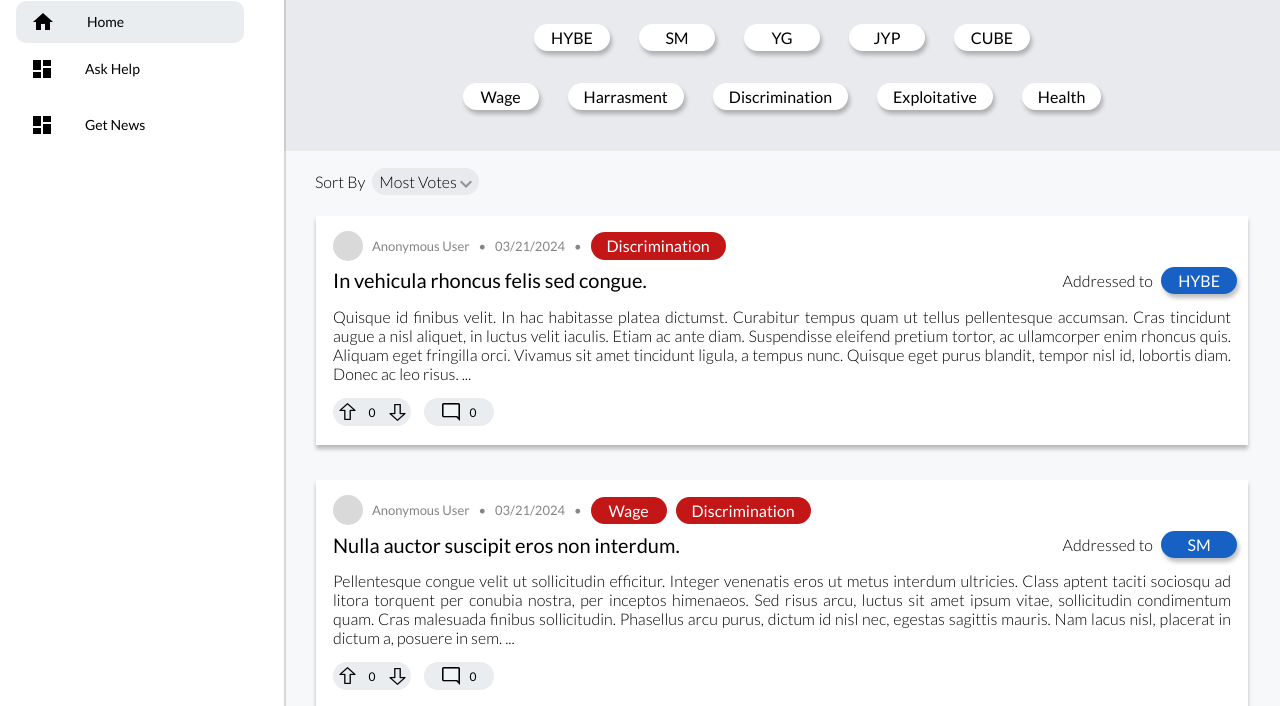
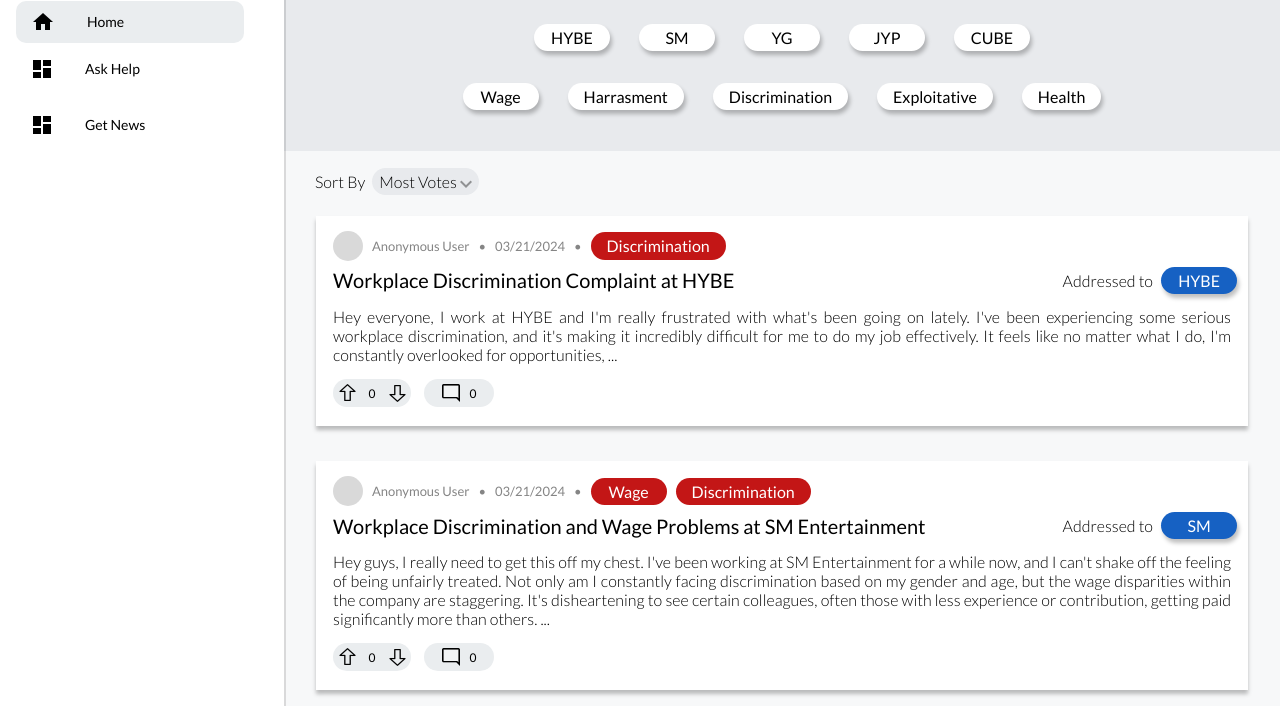
Before and after one commit to HafidAmbardi/K-Law, a plain HTML site: page FRONTEND/index.html in a window 1280 px wide. Shown: the part 94-800 px from the top of the page. Drawn offline with Linux system fonts and the light colour scheme.

Commit message:
feature: example stories

```diff
--- a/FRONTEND/index.html
+++ b/FRONTEND/index.html
@@ -95,7 +95,7 @@
                                 </div>
                             </div>
                             <div class="post-header">
-                                <h2>In vehicula rhoncus felis sed congue.</h2>
+                                <h2>Workplace Discrimination Complaint at HYBE</h2>
                                 <div class="addresed-to">
                                     <p>Addressed to</p>
                                     <div class="company-tag">
@@ -103,13 +103,14 @@
                                     </div>
                                 </div>
                             </div>
-                            <p class="post-content">Quisque id finibus velit. In hac habitasse platea dictumst. Curabitur tempus quam ut tellus pellentesque accumsan.
-                                Cras tincidunt augue a nisl aliquet, in luctus velit iaculis. Etiam ac ante diam. Suspendisse eleifend pretium tortor,
-                                ac ullamcorper enim rhoncus quis. Aliquam eget fringilla orci. Vivamus sit amet tincidunt ligula, a tempus nunc.
-                                Quisque eget purus blandit, tempor nisl id, lobortis diam. Donec ac leo risus. <span id="dots">...</span> <span id="more"><br><br>erisque enim ligula
-                                venenatis dolor. Maecenas nisl est, ultrices nec congue eget, auctor vitae massa. Fusce luctus vestibulum augue ut aliquet. Nunc sagittis dictum
-                                nisi, sed ullamcorper ipsum dignissim ac. In at libero sed nunc venenatis imperdiet sed ornare turpis. Donec vitae dui eget tellus gravida venenatis.
-                                Integer fringilla congue eros non fermentum. Sed dapibus pulvinar nibh tempor porta.</span></p>
+                            <p class="post-content">Hey everyone, I work at HYBE and I'm really frustrated with what's been going on lately.
+                                I've been experiencing some serious workplace discrimination, and it's making it incredibly difficult for me
+                                to do my job effectively. It feels like no matter what I do, I'm constantly overlooked for opportunities,
+                                <span id="dots">...</span> <span id="more"><br><br>
+                                ignored in meetings, and my ideas are dismissed without consideration. I've tried bringing it up with HR,
+                                but they seem to brush it off or make excuses. I love my job and I'm passionate about what I do, but this
+                                discrimination is taking a toll on my mental health and my ability to perform. Has anyone else experienced
+                                something similar at HYBE or have any advice on how to handle this situation? I'm feeling really lost and frustrated right now.</span></p>
                             <div class="bottom-buttons">
                                 <div class="vote-container" onclick="stopProp(event)">
                                     <button class="upvote" >
@@ -152,7 +153,7 @@
                                 </div>
                             </div>
                             <div class="post-header">
-                                <h2>Nulla auctor suscipit eros non interdum.</h2>
+                                <h2>Workplace Discrimination and Wage Problems at SM Entertainment</h2>
                                 <div class="addresed-to">
                                     <p>Addressed to</p>
                                     <div class="company-tag">
@@ -161,9 +162,8 @@
                                 </div>
                             </div>
                             <p class="post-content">
-                                Pellentesque congue velit ut sollicitudin efficitur. Integer venenatis eros ut metus interdum ultricies. Class aptent taciti sociosqu ad litora torquent per conubia nostra, per inceptos himenaeos. Sed risus arcu, luctus sit amet ipsum vitae, sollicitudin condimentum quam. Cras malesuada finibus sollicitudin. Phasellus arcu purus, dictum id nisl nec, egestas sagittis mauris. Nam lacus nisl, placerat in dictum a, posuere in sem.
-                                <span id="dots">...</span> <span id="more"><br><br>
-                                    Vestibulum laoreet, dolor a tempus tincidunt, libero quam dignissim nisi, sit amet sollicitudin massa est at libero. Nunc scelerisque ex id enim malesuada, nec molestie tortor bibendum. Donec fermentum accumsan lobortis. Proin ultricies turpis a neque interdum, ac rutrum dui dictum. Vivamus vitae aliquet tortor, sed fermentum urna. Nulla facilisi. Sed gravida ligula lacus, varius efficitur ipsum tincidunt at. Donec nec scelerisque est.</span></p>
+                                Hey guys, I really need to get this off my chest. I've been working at SM Entertainment for a while now, and I can't shake off the feeling of being unfairly treated. Not only am I constantly facing discrimination based on my gender and age, but the wage disparities within the company are staggering. It's disheartening to see certain colleagues, often those with less experience or contribution, getting paid significantly more than others.                          <span id="dots">...</span> <span id="more"><br><br>
+                                And when it comes to promotions or career advancement, it feels like a never-ending battle, with favoritism playing a huge role. I've tried raising these concerns internally, but it seems like they fall on deaf ears. Has anyone else encountered similar issues at SM or have any advice on how to navigate this frustrating situation? I'm at a loss here and could really use some support.       </span></p>
                             <div class="bottom-buttons">
                                 <div class="vote-container" onclick="stopProp(event)">
                                     <button class="upvote" >
```
